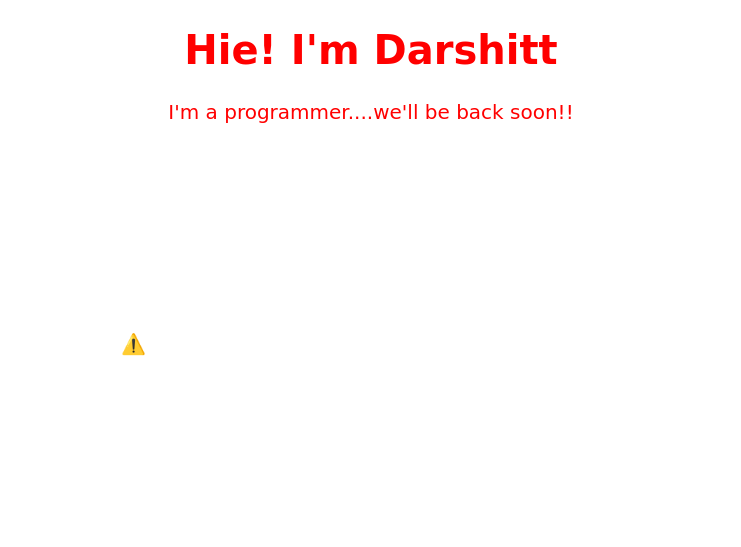
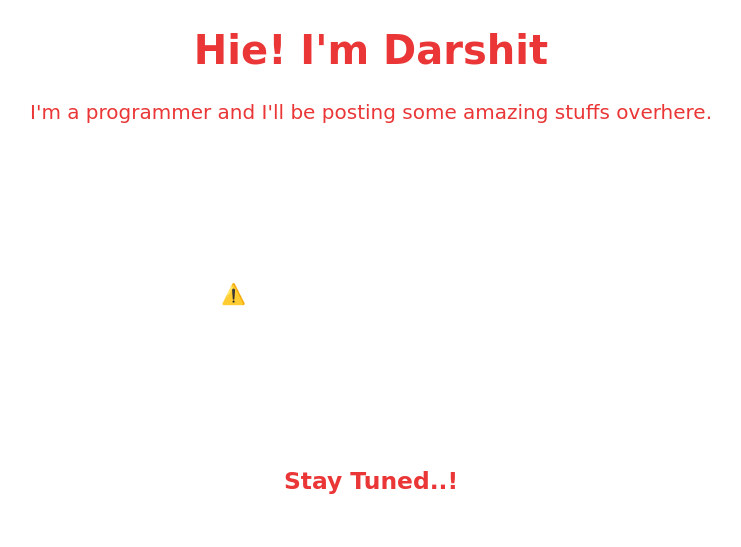
Before and after one commit to thedarshitt/thedarshitt.github.io, a plain HTML site: page index.html in a window 1280 px wide. Shown: the whole page, without its empty margins (269-1010 px from the left). Drawn offline with nearby package versions, Linux system fonts and the light colour scheme; no server answers; a web font is replaced by a local one.

Commit message:
changing animation

```diff
--- a/css/style.css
+++ b/css/style.css
@@ -2,7 +2,7 @@
 
 body{
 
-  color: red;
+  color: #ea3636;
   font-family: 'MuseoModerno', cursive;
   font-size: 20px;
 
--- a/index.html
+++ b/index.html
@@ -2,21 +2,25 @@
 <html>
 <head>
   <link rel="stylesheet" href="css/style.css">
+  <link rel="icon" href="images/title.png">
+  <title>Darshit</title>
 </head>
 <body>
-<h1 align="center">Hie! I'm Darshitt</h1>
-<p align="center">I'm a programmer....we'll be back soon!!</p>
+<h1 align="center">Hie! I'm Darshit </h1>
+<p align="center">I'm a programmer and I'll be posting some amazing stuffs overhere.</p>
 
 <center>
-  <!--
+
 <script src="https://unpkg.com/@lottiefiles/lottie-player@latest/dist/lottie-player.js"></script>
 <lottie-player src="https://assets6.lottiefiles.com/packages/lf20_dBbqyA.json"  background="transparent"  speed="1"  style="width: 300px; height: 300px;"  loop autoplay></lottie-player>
 
+
+  <!--
+<script src="https://unpkg.com/@lottiefiles/lottie-player@latest/dist/lottie-player.js"></script>
+<lottie-player src="https://assets6.lottiefiles.com/packages/lf20_x7L8VW.json" mode="bounce" background="transparent"  speed="0.8"  style="width: 500px; height: 400px;"  loop  autoplay></lottie-player>
 -->
 
-<script src="https://unpkg.com/@lottiefiles/lottie-player@latest/dist/lottie-player.js"></script>
-<lottie-player src="https://assets6.lottiefiles.com/packages/lf20_x7L8VW.json" mode="bounce" background="transparent"  speed="0.8"  style="width: 500px; height: 400px;"  loop  autoplay></lottie-player>
-
+<h3>Stay Tuned..!</h3>
 
 
 <center>
```
Also changed, not shown: images/title.png (added).
